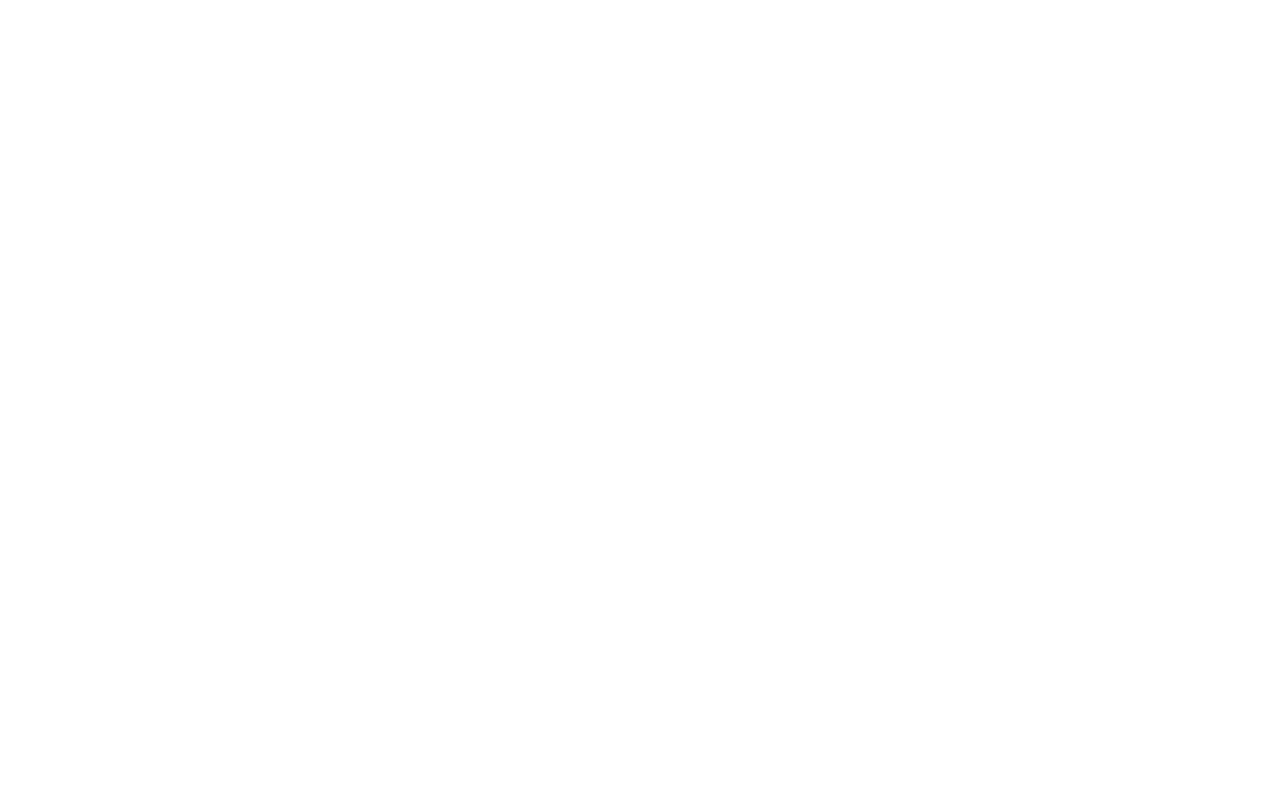
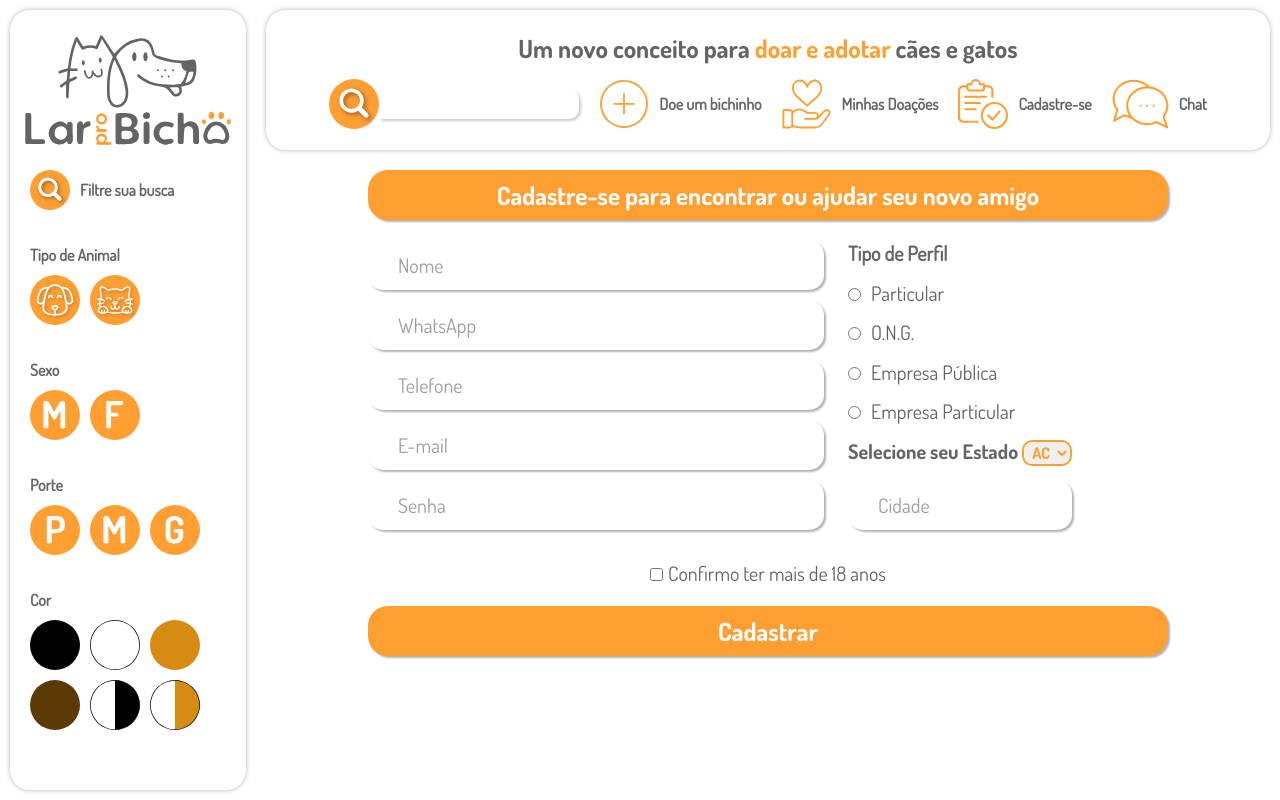
Before and after one commit to ICEI-PUC-Minas-PMV-SInt/pmv-sint-2023-2-e2-proj-front-t1-group3, a React (Create React App) app in the folder lar-pro-bicho-codificacao/: page /cadastro-usuario in a window 1280 px wide. Before the commit this address had no page. Built offline with nearby package versions, Linux system fonts and the light colour scheme.

Commit message:
Feita a página de cadastro de usuário com impressão do nome personalizado na Home

```diff
--- a/lar-pro-bicho-codificacao/src/App.js
+++ b/lar-pro-bicho-codificacao/src/App.js
@@ -1,5 +1,6 @@
 import { BrowserRouter, Routes, Route } from "react-router-dom"
 import Home from "./pages/Home";
+import CadastroUsuario from "./pages/CadastroUsuario"
 import "./EstiloGeralApp.css"
 
 function App() {
@@ -8,6 +9,7 @@
       <BrowserRouter>
         <Routes>
           <Route path="/" element={<Home />} />
+          <Route path="/cadastro-usuario" element={<CadastroUsuario />} />
         </Routes>
       </BrowserRouter>
     </>
--- a/lar-pro-bicho-codificacao/src/components/Header.js
+++ b/lar-pro-bicho-codificacao/src/components/Header.js
@@ -31,7 +31,7 @@
                     </span>
                 </a>
 
-                <a href="#">
+                <a href="/cadastro-usuario">
                     <span>
                         <img src={BtnCadastrar} alt="Botão de prancheta com marcações de check" />
                         <h2>Cadastre-se</h2>
--- a/lar-pro-bicho-codificacao/src/components/styleComponents/Aside.css
+++ b/lar-pro-bicho-codificacao/src/components/styleComponents/Aside.css
@@ -6,7 +6,7 @@
     justify-content: flex-start;
     align-items: center;
     align-content: flex-start;
-    row-gap: 50px;
+    row-gap: 35px;
 }
 
 .busca img {
--- /dev/null
+++ b/lar-pro-bicho-codificacao/src/pages/CadastroUsuario.css
@@ -0,0 +1,135 @@
+input {
+    padding-left: 30px;
+}
+
+input:focus,
+input:focus-within {
+    outline: 2px solid #FF9F32;
+}
+
+input[type="radio"],
+input[type="checkbox"] {
+    accent-color: #ff9f32;
+}
+
+input[type="radio"] {
+    margin-right: 10px;
+}
+
+.paginaCadastro {
+    width: 100%;
+    height: 100%;
+    display: flex;
+    flex-flow: column wrap;
+    justify-content: flex-start;
+    align-items: center;
+    align-content: center;
+}
+
+.containerCadastro {
+    width: 800px;
+    height: auto;
+    display: flex;
+    flex-flow: row wrap;
+    justify-content: center;
+    align-items: flex-start;
+    align-content: flex-start;
+    margin-bottom: 10px;
+}
+
+.coluna1 {
+    width: 60%;
+    height: auto;
+    display: flex;
+    flex-flow: column wrap;
+    justify-content: flex-start;
+    align-items: flex-start;
+    align-content: flex-start;
+    row-gap: 10px;
+    padding: 20px 0;
+}
+
+.coluna1 input {
+    width: 95%;
+    height: 50px;
+    border: none;
+    box-shadow: 2px 2px 2px rgba(0, 0, 0, 0.3);
+    border-radius: 15px;
+    font-size: 20px;
+}
+
+.coluna1 input::placeholder {
+    opacity: 0.7;
+}
+
+.coluna2 {
+    width: 40%;
+    height: auto;
+    display: flex;
+    flex-flow: column wrap;
+    justify-content: flex-start;
+    align-items: flex-start;
+    align-content: flex-start;
+    padding: 20px 0;
+    row-gap: 13.5px;
+}
+
+.coluna2 label,
+.coluna2 h2 {
+    font-size: 20px;
+}
+
+.faixaLaranja {
+    width: 800px;
+    height: 50px;
+    background-color: #FF9F32;
+    border-radius: 20px;
+    display: grid;
+    place-items: center;
+    box-shadow: 2px 2px 2px rgba(0, 0, 0, 0.3);
+}
+
+.faixaLaranja h2 {
+    color: white;
+    font-family: dosis-bold;
+    font-size: 25px;
+}
+
+#estado {
+    border: 2px solid #FF9F32;
+    text-align: center;
+    width: 50px;
+    font-family: dosis-bold;
+    border-radius: 10px;
+    color: #FF9F32;
+}
+
+#labelEstado {
+    font-family: dosis-bold;
+}
+
+#cidade {
+    width: 70%;
+    height: 50px;
+    border: none;
+    box-shadow: 2px 2px 2px rgba(0, 0, 0, 0.3);
+    border-radius: 15px;
+    font-size: 20px;
+}
+
+#cidade::placeholder {
+    opacity: 0.7;
+}
+
+#labelMaiorIdade {
+    margin-left: 5px;
+    font-size: 20px;
+}
+
+#containerMaiorIdade {
+    margin-bottom: 20px;
+}
+
+#btnCadastrar {
+    cursor: pointer;
+}
--- /dev/null
+++ b/lar-pro-bicho-codificacao/src/pages/CadastroUsuario.js
@@ -0,0 +1,155 @@
+import "./TemplateSPA.css"
+import "./CadastroUsuario.css"
+import Header from "../components/Header"
+import Aside from "../components/Aside"
+import { useState } from "react"
+
+function CadastroUsuario() {
+
+    let usuarios = JSON.parse(localStorage.getItem('usuarios') || '[]')
+
+    const [nome, setNome] = useState()
+    const [whatsapp, setWhatsapp] = useState()
+    const [telefone, setTelefone] = useState()
+    const [email, setEmail] = useState()
+    const [senha, setSenha] = useState()
+    const [tipoPerfil, setTipoPerfil] = useState()
+    const [estado, setEstado] = useState()
+    const [cidade, setCidade] = useState()
+    const [maiorIdade, setMaiorIdade] = useState(false)
+
+    function cadastrar() {
+        if (maiorIdade == 'on') {
+
+            usuarios.push({
+                nomeCad: nome,
+                whatsappCad: whatsapp,
+                telefoneCad: telefone,
+                emailCad: email,
+                senhaCad: senha,
+                tipoPerfilCad: tipoPerfil,
+                estadoCad: estado,
+                cidadeCad: cidade
+            })
+
+            localStorage.setItem('nomeUsuario', nome)
+            localStorage.setItem('usuarios', JSON.stringify(usuarios))
+
+            alert(`Olá ${nome} cadastro efetuado com sucesso, estamos te redirecionando para a página inicial.`)
+
+            window.location.href = '/'
+
+        }
+
+        else {
+            alert('É necessário ter mais de 18 anos para se cadastrar!')
+        }
+    }
+
+    return (
+        <div className="container">
+            <header id="header">
+                <Header />
+            </header>
+
+            <aside id="aside">
+                <Aside />
+            </aside>
+
+            <main id="main">
+
+                <div className="paginaCadastro">
+
+                    <div className="containerCadastro">
+
+                        <div className="faixaLaranja">
+                            <h2>Cadastre-se para encontrar ou ajudar seu novo amigo</h2>
+                        </div>
+
+                        <div className="coluna1">
+                            <input type="text" placeholder="Nome" onChange={(e) => setNome(e.target.value)} />
+                            <input type="number" placeholder="WhatsApp" onChange={(e) => setWhatsapp(e.target.value)} />
+                            <input type="number" placeholder="Telefone" onChange={(e) => setTelefone(e.target.value)} />
+                            <input type="email" placeholder="E-mail" onChange={(e) => setEmail(e.target.value)} />
+                            <input type="password" placeholder="Senha" onChange={(e) => setSenha(e.target.value)} />
+                        </div>
+
+                        <div className="coluna2">
+
+
+                            <h2>Tipo de Perfil</h2>
+
+                            <span>
+                                <input type="radio" name="tipoPerfil" value="particular" id="particular" onChange={(e) => setTipoPerfil(e.target.value)} />
+                                <label htmlFor="particular">Particular</label>
+                            </span>
+
+                            <span>
+                                <input type="radio" name="tipoPerfil" value="ong" id="ong" onChange={(e) => setTipoPerfil(e.target.value)} />
+                                <label htmlFor="ong">O.N.G.</label>
+                            </span>
+
+                            <span>
+                                <input type="radio" name="tipoPerfil" value="empresa-publica" id="empresa-publica" onChange={(e) => setTipoPerfil(e.target.value)} />
+                                <label htmlFor="empresa-publica">Empresa Pública</label>
+                            </span>
+
+                            <span>
+                                <input type="radio" name="tipoPerfil" value="empresa-particular" id="empresa-particular" onChange={(e) => setTipoPerfil(e.target.value)} />
+                                <label htmlFor="empresa-particular">Empresa Particular</label>
+                            </span>
+
+                            <span>
+                                <label id="labelEstado" htmlFor="estado">Selecione seu Estado </label>
+                                <select id="estado" onChange={(e) => setEstado(e.target.value)}>
+                                    <option value="AC" key="AC">AC</option>
+                                    <option value="AL" key="AL">AL</option>
+                                    <option value="AM" key="AM">AM</option>
+                                    <option value="AP" key="AP">AP</option>
+                                    <option value="BA" key="BA">BA</option>
+                                    <option value="CE" key="CE">CE</option>
+                                    <option value="DF" key="DF">DF</option>
+                                    <option value="ES" key="ES">ES</option>
+                                    <option value="GO" key="GO">GO</option>
+                                    <option value="MA" key="MA">MA</option>
+                                    <option value="MG" key="MG">MG</option>
+                                    <option value="MS" key="MS">MS</option>
+                                    <option value="MT" key="MT">MT</option>
+                                    <option value="PA" key="PA">PA</option>
+                                    <option value="PB" key="PB">PB</option>
+                                    <option value="PE" key="PE">PE</option>
+                                    <option value="PI" key="PI">PI</option>
+                                    <option value="PR" key="PR">PR</option>
+                                    <option value="RJ" key="RJ">RJ</option>
+                                    <option value="RN" key="RN">RN</option>
+                                    <option value="RO" key="RO">RO</option>
+                                    <option value="RR" key="RR">RR</option>
+                                    <option value="RS" key="RS">RS</option>
+                                    <option value="SC" key="SC">SC</option>
+                                    <option value="SE" key="SE">SE</option>
+                                    <option value="SP" key="SP">SP</option>
+                                    <option value="TO" key="TO">TO</option>
+                                </select>
+                            </span>
+
+                            <input id="cidade" type="text" placeholder="Cidade" onChange={(e) => setCidade(e.target.value)} />
+
+                        </div>
+
+                    </div>
+
+                    <span id="containerMaiorIdade">
+                        <input type="checkbox" name="maiorIdade" id="maiorIdade" onChange={(e) => setMaiorIdade(e.target.value)} />
+                        <label id="labelMaiorIdade" htmlFor="maiorIdade">Confirmo ter mais de 18 anos</label>
+                    </span>
+
+                    <div className="faixaLaranja" id="btnCadastrar" onClick={cadastrar}><h2>Cadastrar</h2></div>
+
+                </div>
+            </main>
+        </div>
+    )
+
+}
+
+export default CadastroUsuario
--- a/lar-pro-bicho-codificacao/src/pages/Home.js
+++ b/lar-pro-bicho-codificacao/src/pages/Home.js
@@ -8,6 +8,8 @@
 import MG from "../assets/imgs/icone_mg.svg"
 
 function Home() {
+
+    let nomeUsuario = localStorage.getItem('nomeUsuario')
 
     return (
         <div className="container">
@@ -52,7 +54,7 @@
                 </div>
 
                 <div className="conhecaAmigo">
-                    <h2>Conheça seu mais novo amigo!</h2>
+                    <h2>{nomeUsuario == null ? "Conheça seu mais novo amigo!" : `Olá ${nomeUsuario}`}</h2>
                 </div>
 
                 <div className="containerAnimais">
--- a/lar-pro-bicho-codificacao/src/pages/TemplateSPA.css
+++ b/lar-pro-bicho-codificacao/src/pages/TemplateSPA.css
@@ -48,7 +48,5 @@
 #main {
     overflow: auto;
     grid-area: main;
-    background-color: white;
     margin: 10px;
-    border-radius: 20px;
 }
```
